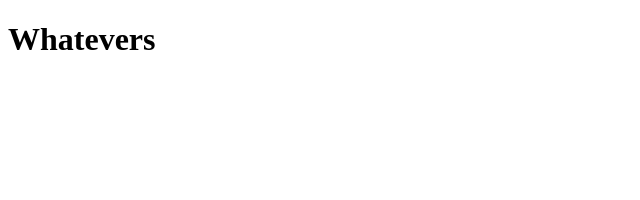
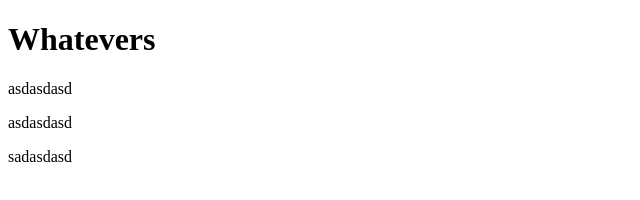
Before and after one commit to HoangDucHiep/git-one, a plain HTML site: page index.html in a window 1280 px wide. Shown: the whole page, without its empty margins (0-640 px from the left). Drawn offline with Linux system fonts and the light colour scheme.

Commit message:
added index html

```diff
--- a/index.html
+++ b/index.html
@@ -7,5 +7,8 @@
 </head>
 <body>
     <h1>Whatevers</h1>
+    <p>asdasdasd</p>
+    asdasdasd
+    <p>sadasdasd</p>
 </body>
 </html>
```
